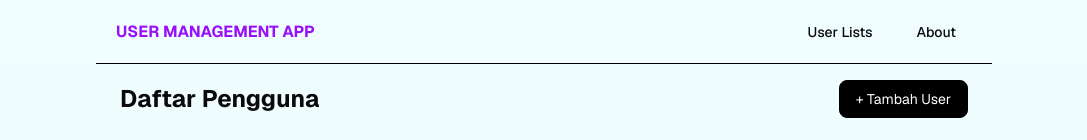
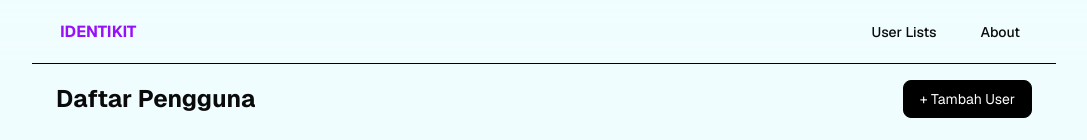
Before and after one commit to bagoesrex/identikit-client, a Next.js app: page /users in a window 1280 px wide. Shown: the top 140 px of the page, without its empty margins (96-1183 px from the left). Built offline with nearby package versions, Linux system fonts and the light colour scheme; no server answers.

Commit message:
feat: limit column width in data table and change header title

```diff
--- a/app/page.tsx
+++ b/app/page.tsx
@@ -10,7 +10,7 @@ export default function Home() {
   return (
     <main className="flex flex-col items-center justify-center text-center max-w-4xl mx-auto py-24 px-4 sm:px-6 lg:px-8">
       <h1 className="text-3xl sm:text-4xl font-extrabold tracking-tight text-gray-900 mb-4">
-        Selamat Datang di <span className="text-purple-600">User Management App</span>
+        Selamat Datang di <span className="text-purple-600">Identikit</span>
       </h1>
       <p className="text-md sm:text-lg text-gray-600 max-w-2xl">
         Kelola data pengguna dengan mudah dan cepat. Tambah, ubah, dan hapus pengguna dalam satu dashboard yang intuitif.
--- a/app/users/columns.tsx
+++ b/app/users/columns.tsx
@@ -20,6 +20,9 @@ export const getColumns = (
         {
             accessorKey: "email",
             header: "Email",
+            cell: ({ row }) => (
+                <div className="max-w-[10rem] truncate text-sm">{row.getValue("email")}</div>
+            ),
         },
         {
             accessorKey: "nomorTelepon",
--- a/app/users/page.tsx
+++ b/app/users/page.tsx
@@ -53,7 +53,7 @@ export default function UsersPage() {
     }
 
     return (
-        <main className="flex flex-col justify-center max-w-4xl sm:px-6 mx-auto py-20">
+        <main className="flex flex-col justify-center max-w-5xl sm:px-6 mx-auto py-20">
             <div className="flex flex-col sm:flex-row sm:justify-between sm:items-center mb-6 gap-4">
                 <h1 className="text-2xl font-bold text-center sm:text-left">Daftar Pengguna</h1>
                 <Link
--- a/components/layout/header.tsx
+++ b/components/layout/header.tsx
@@ -4,10 +4,10 @@ import Navbar from "./navbar";
 export default function Header() {
     return (
         <header className="fixed top-0 w-full z-50 h-16 backdrop-blur-md">
-            <div className="flex flex-row justify-between items-center max-w-4xl mx-auto h-full border-b-1 border-black px-5">
+            <div className="flex flex-row justify-between items-center max-w-5xl mx-auto h-full border-b-1 border-black px-5">
                 <div>
                     <Link href={"/"}>
-                        <h1><span className="text-purple-600 font-bold">USER MANAGEMENT APP</span></h1>
+                        <h1 className="text-purple-600 font-bold ml-2">IDENTIKIT</h1>
                     </Link>
                 </div>
                 <Navbar />
```
